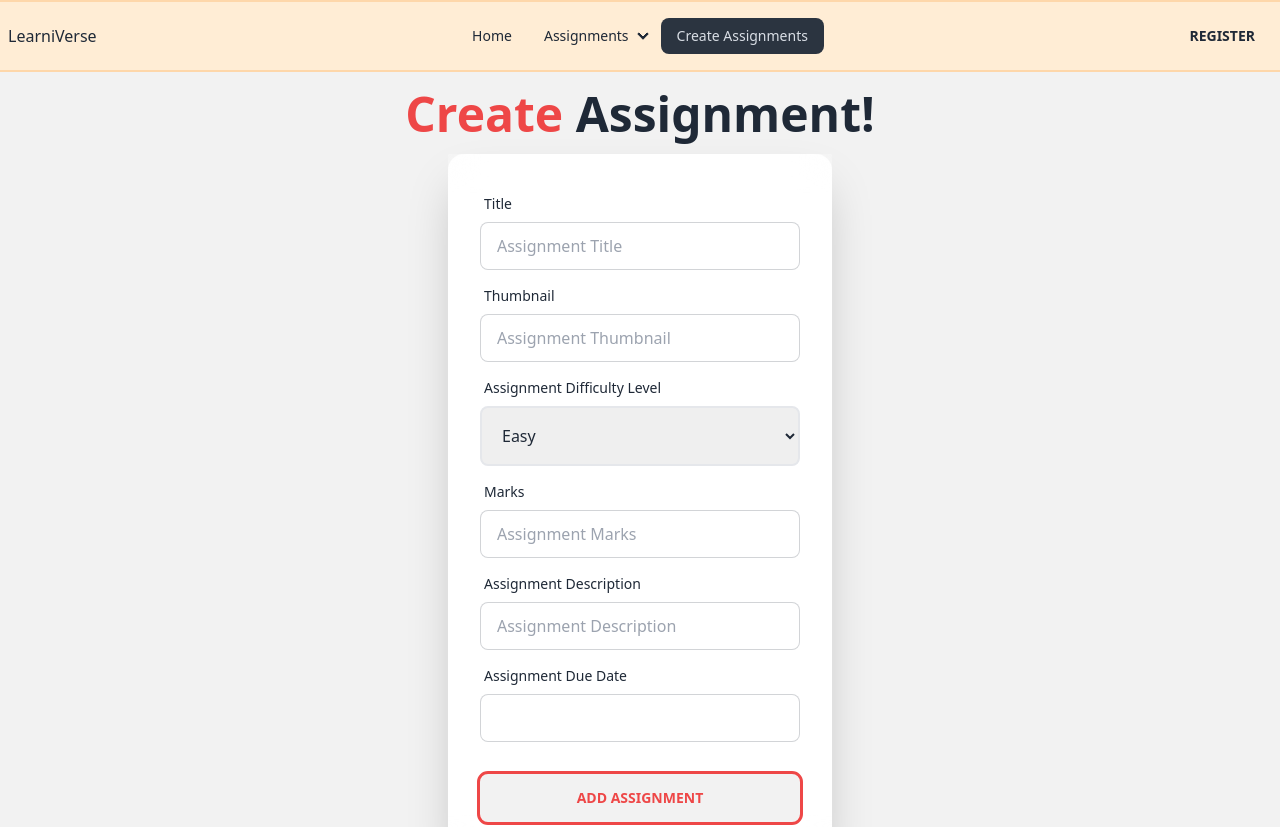
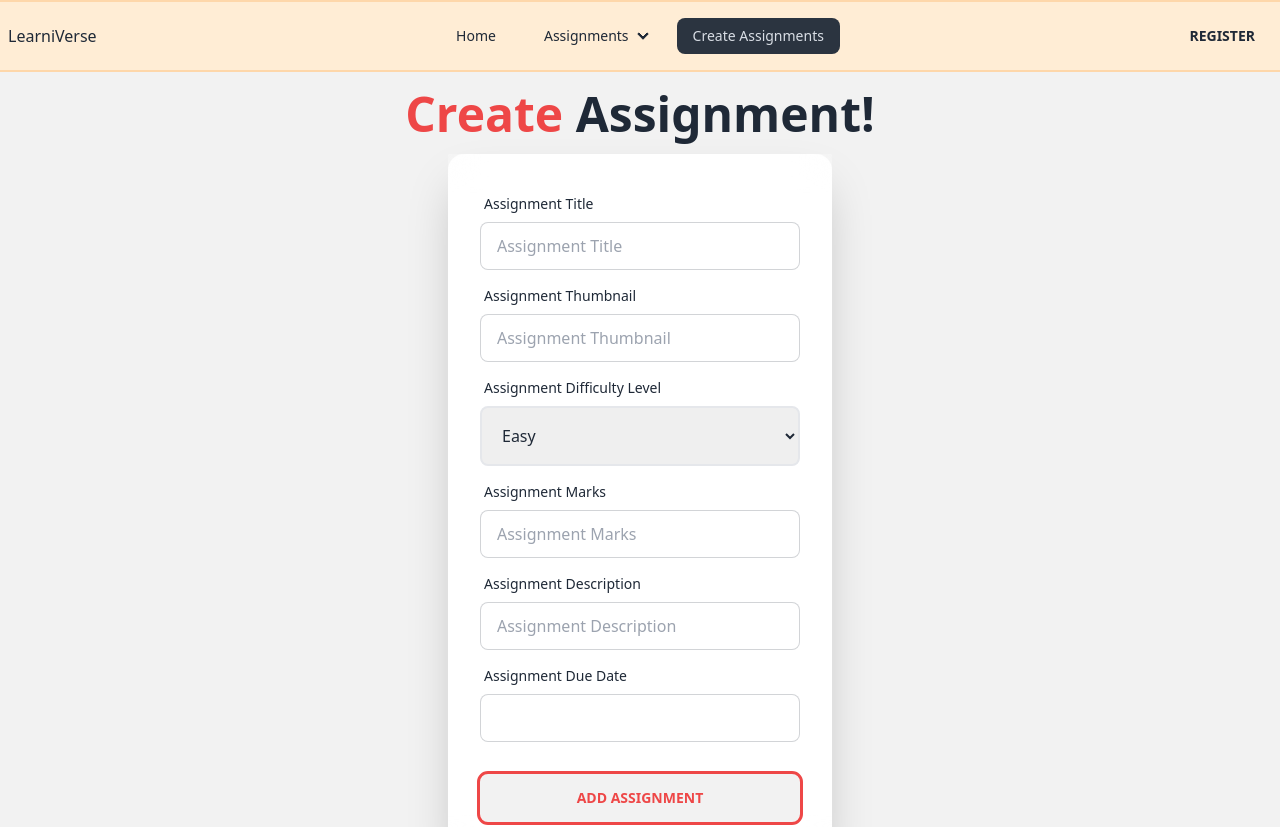
Before and after one commit to AAkilRaiyanPrantho/Learniverse-Client-Site, a React (Vite) app: page /createAssignments in a window 1280 px wide. Shown: the top 827 px of the page. Built offline with nearby package versions, Linux system fonts and the light colour scheme; no server answers.

Commit message:
NavBar Link issue solved

```diff
--- a/src/components/CreateAssignments/CreateAssignments.jsx
+++ b/src/components/CreateAssignments/CreateAssignments.jsx
@@ -41,7 +41,7 @@ const CreateAssignments = () => {
               >
                 <div className="form-control">
                   <label className="label">
-                    <span className="label-text">Title</span>
+                    <span className="label-text">Assignment Title</span>
                   </label>
                   <input
                     type="text"
@@ -53,7 +53,7 @@ const CreateAssignments = () => {
                 </div>
                 <div className="form-control">
                   <label className="label">
-                    <span className="label-text">Thumbnail</span>
+                    <span className="label-text">Assignment Thumbnail</span>
                   </label>
                   <input
                     type="url"
@@ -82,7 +82,7 @@ const CreateAssignments = () => {
 
                 <div className="form-control">
                   <label className="label">
-                    <span className="label-text">Marks</span>
+                    <span className="label-text">Assignment Marks</span>
                   </label>
                   <input
                     type="text"
--- a/src/components/Shared/NavBar/NavBar.jsx
+++ b/src/components/Shared/NavBar/NavBar.jsx
@@ -27,38 +27,38 @@ const NavBar = () => {
               className="menu menu-sm dropdown-content mt-3 z-[1] p-2 shadow bg-base-100 rounded-box w-52"
             >
               <li>
-                <NavLink>Home</NavLink>
+                <NavLink to="/">Home</NavLink>
               </li>
               <li>
                 <a>Assignments</a>
                 <ul className="p-2">
                   <li>
-                    <NavLink>All Assignments</NavLink>
+                    <NavLink to="/allAssignments">All Assignments</NavLink>
                   </li>
                   <li>
-                    <NavLink>My Assignments</NavLink>
+                    <NavLink to="/myAssignments">My Assignments</NavLink>
                   </li>
                   <li>
-                    <NavLink>Submitted Assignments</NavLink>
+                    <NavLink to="/submittedAssignments">Submitted Assignments</NavLink>
                   </li>
                 </ul>
               </li>
               <li>
-                <NavLink>Create Assignments</NavLink>
+                <NavLink to="/createAssignments">Create Assignments</NavLink>
               </li>
             </ul>
           </div>
           <Link to={'/'}>LearniVerse</Link>
         </div>
         <div className="navbar-center hidden lg:flex">
-          <ul className="menu menu-horizontal px-1">
+          <ul className="menu menu-horizontal px-1 gap-4">
             <li>
               <NavLink to="/">Home</NavLink>
             </li>
             <li tabIndex={0}>
               <details>
                 <summary>Assignments</summary>
-                <ul className="p-2">
+                <ul className="flex w-[500px] p-2 gap-4 bg-orange-100 border-y-1 border-orange-200">
                   <li>
                     <NavLink to="/allAssignments">All Assignments</NavLink>
                   </li>
```
